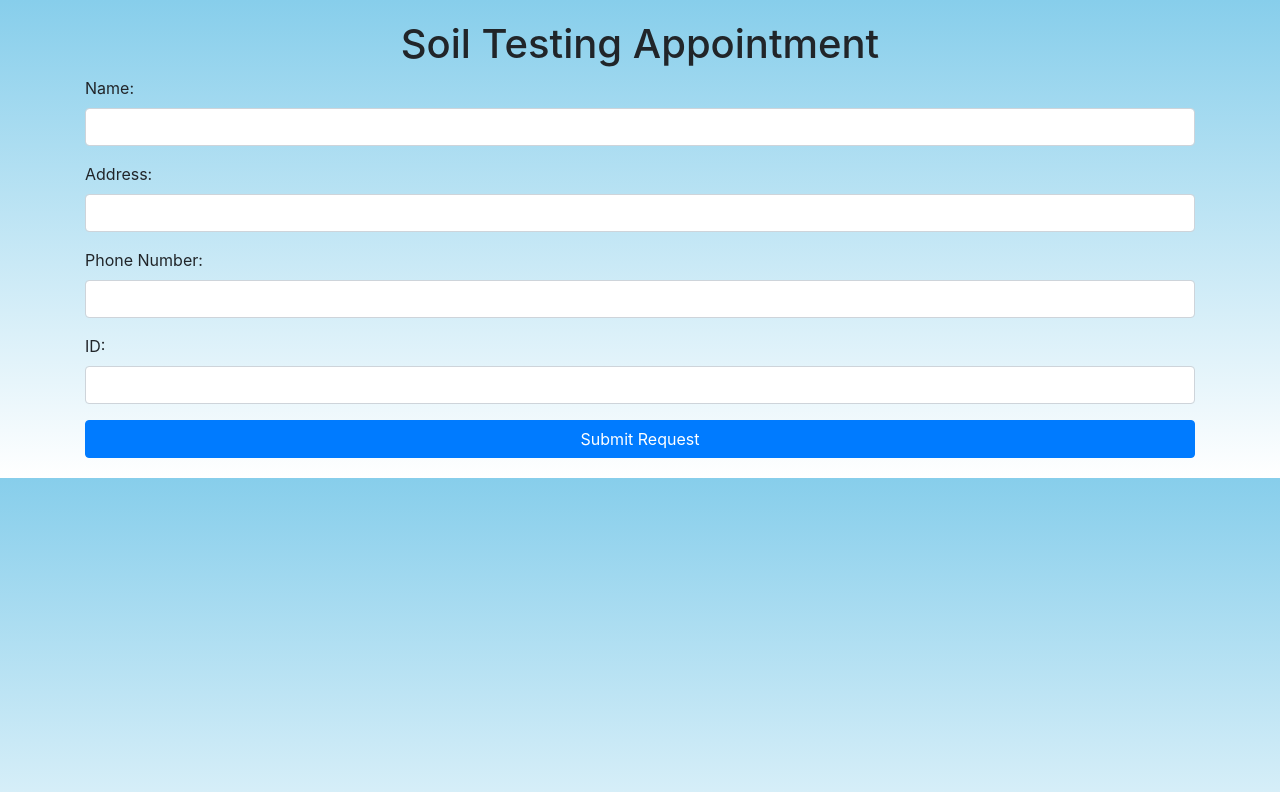
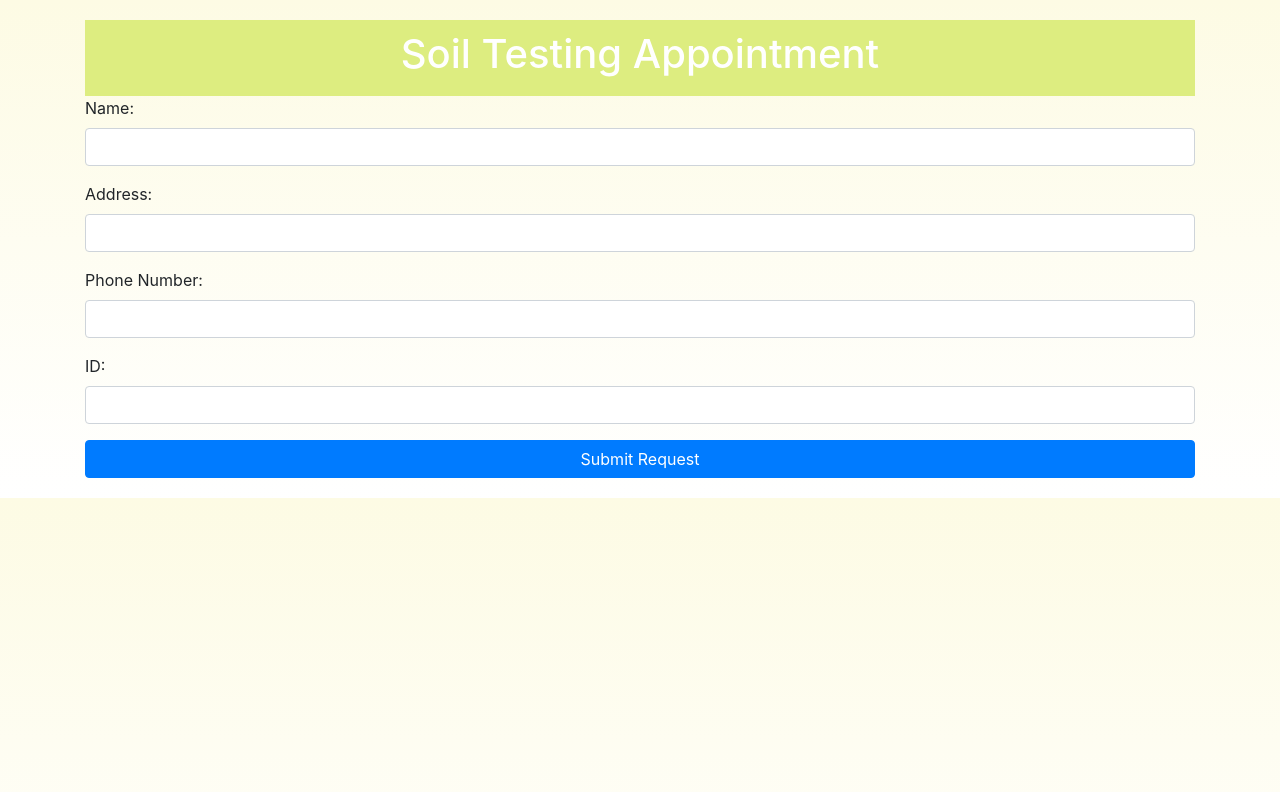
Before and after one commit to IGouthamKothari/hackman-staticsites, a website: page appointment.html in a window 1280 px wide. Drawn offline with nearby package versions, Linux system fonts and the light colour scheme.

Commit message:
Update appointment.html

```diff
--- a/appointment.html
+++ b/appointment.html
@@ -6,18 +6,26 @@
     <link rel="stylesheet" href="https://stackpath.bootstrapcdn.com/bootstrap/4.5.2/css/bootstrap.min.css">
     <style>
         body {
-            background: linear-gradient(to bottom, skyblue, white);
+            background: linear-gradient(to bottom, #FDFBE4, #FFFFFF);
             padding: 20px;
         }
 
         .card {
             margin-bottom: 20px;
         }
+
+        .header-bar {
+            background-color: #DDED80;
+            padding: 10px;
+            color: white;
+        }
     </style>
 </head>
 <body>
     <div class="container">
-        <h1 class="text-center">Soil Testing Appointment</h1>
+        <div class="header-bar">
+            <h1 class="text-center">Soil Testing Appointment</h1>
+        </div>
 
         <!-- Appointment Form -->
         <form id="appointmentForm">
```
